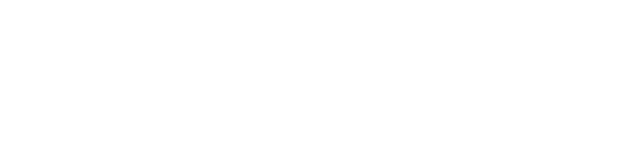
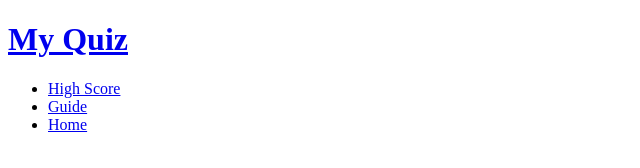
Before and after one commit to jtm2021/my-quiz, a plain HTML site: page index.html in a window 1280 px wide. Shown: the whole page, without its empty margins (0-640 px from the left). Drawn offline with Linux system fonts and the light colour scheme.

Commit message:
Create header of main page

```diff
--- a/index.html
+++ b/index.html
@@ -8,6 +8,24 @@
     <title>My Quiz</title>
 </head>
 <body>
+    <header>
+        <a href="index.html">
+            <h1 id="logo">My Quiz</h1>
+        </a>
+        <nav>
+            <ul id="menu">
+                <li>
+                    <a href="#">High Score</a>
+                </li>
+                <li>
+                    <a href="#">Guide</a>
+                </li>
+                <li>
+                    <a href="index.html">Home</a>
+                </li>
+            </ul>
+        </nav>
+    </header>
 
     <script src="assets/js/script.js"></script>
 </body>
```
